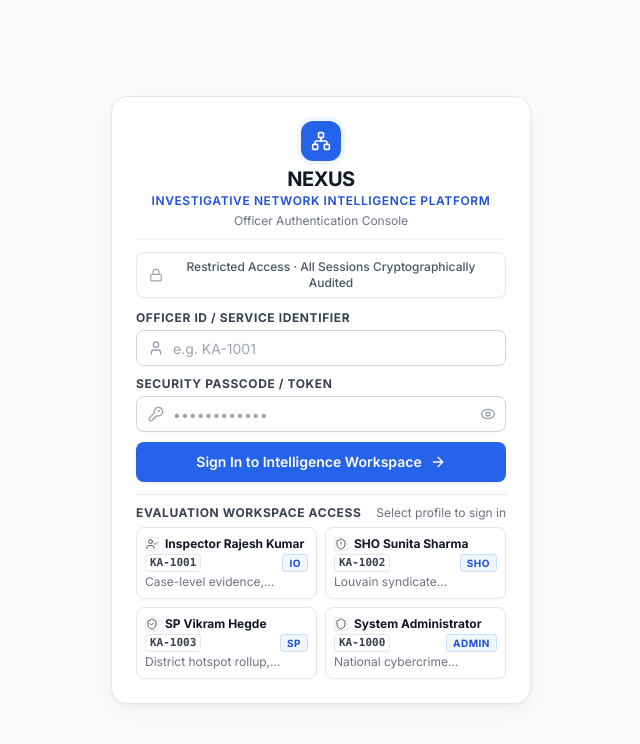
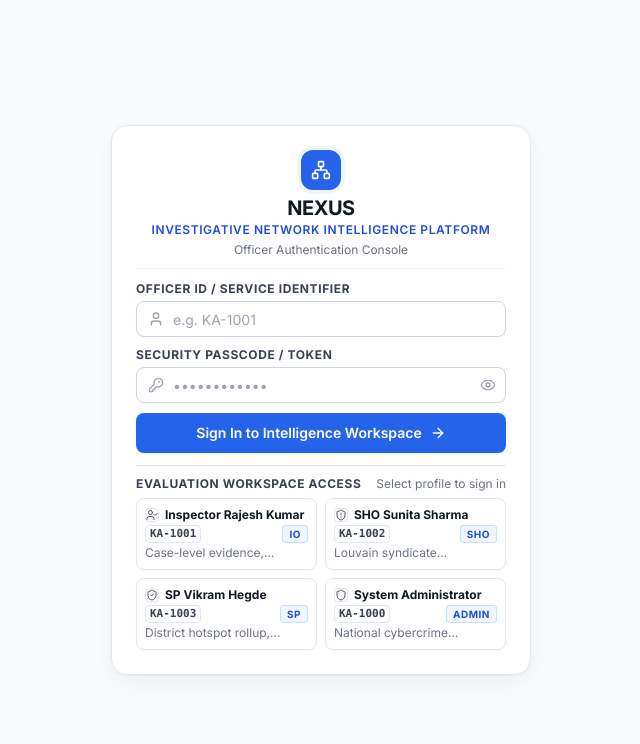
Before and after one commit to acchasujal/Nexus, a React (Vite) app in the folder frontend/: page /login in a window 1280 px wide. Shown: the top 744 px of the page, without its empty margins (319-959 px from the left). Built offline with nearby package versions, Linux system fonts and the light colour scheme.

Commit message:
refactor(frontend): remove restricted access notice banner from login card

```diff
--- a/frontend/src/pages/Login.tsx
+++ b/frontend/src/pages/Login.tsx
@@ -8,7 +8,6 @@ import {
   ShieldAlert,
   UserCheck,
   Shield,
-  Lock,
   User,
   Eye,
   EyeOff,
@@ -156,13 +155,6 @@ export default function Login() {
             </p>
           </div>
 
-          {/* Security Notice Banner */}
-          <div className="rounded-lg border border-neutral-200/80 bg-neutral-50/70 px-3 py-1.5 text-center shadow-2xs">
-            <p className="text-xs font-medium text-neutral-600 flex items-center justify-center gap-1.5">
-              <Lock className="h-3.5 w-3.5 text-neutral-400 shrink-0" />
-              <span>Restricted Access · All Sessions Cryptographically Audited</span>
-            </p>
-          </div>
 
           {/* Error Alert */}
           {errorMessage && (
```
Also changed, not shown: 1 other file (tests, documents, lock files or other folders).
